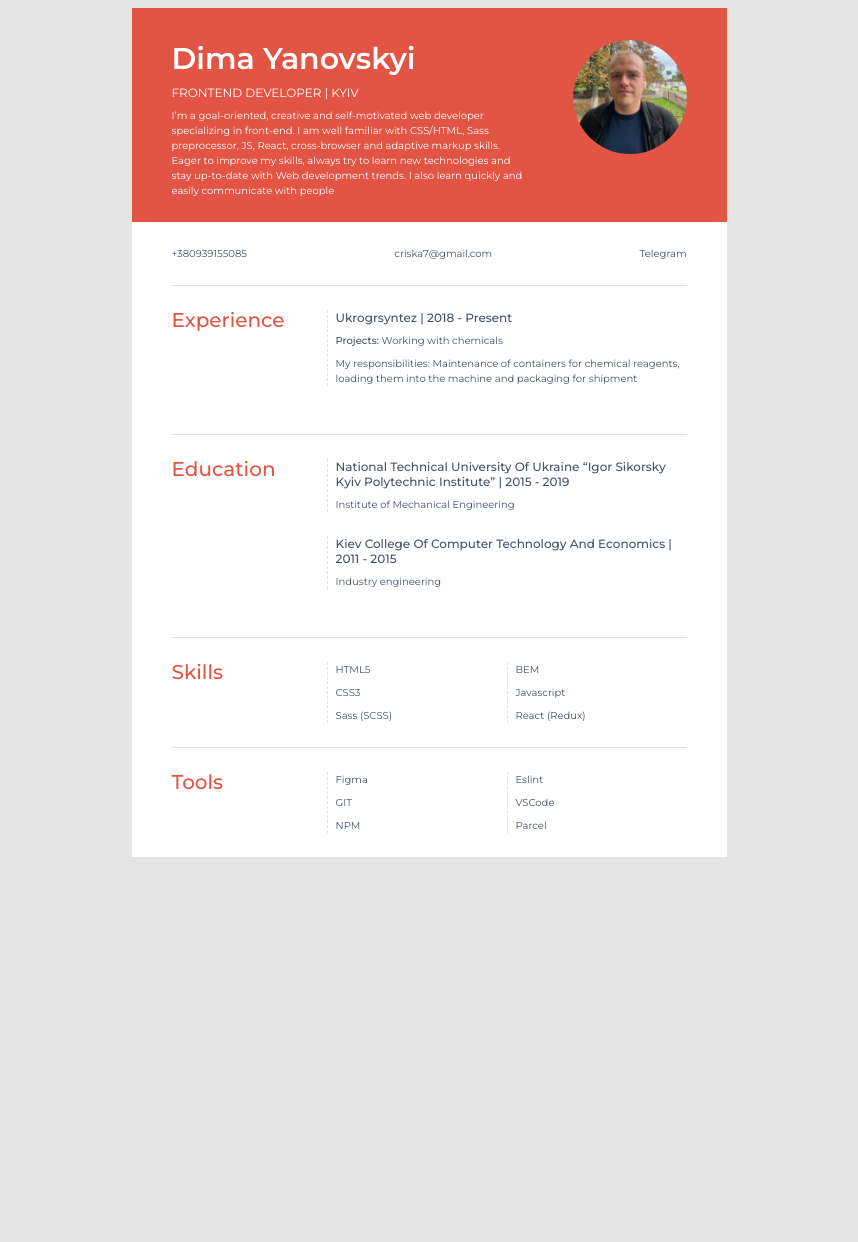
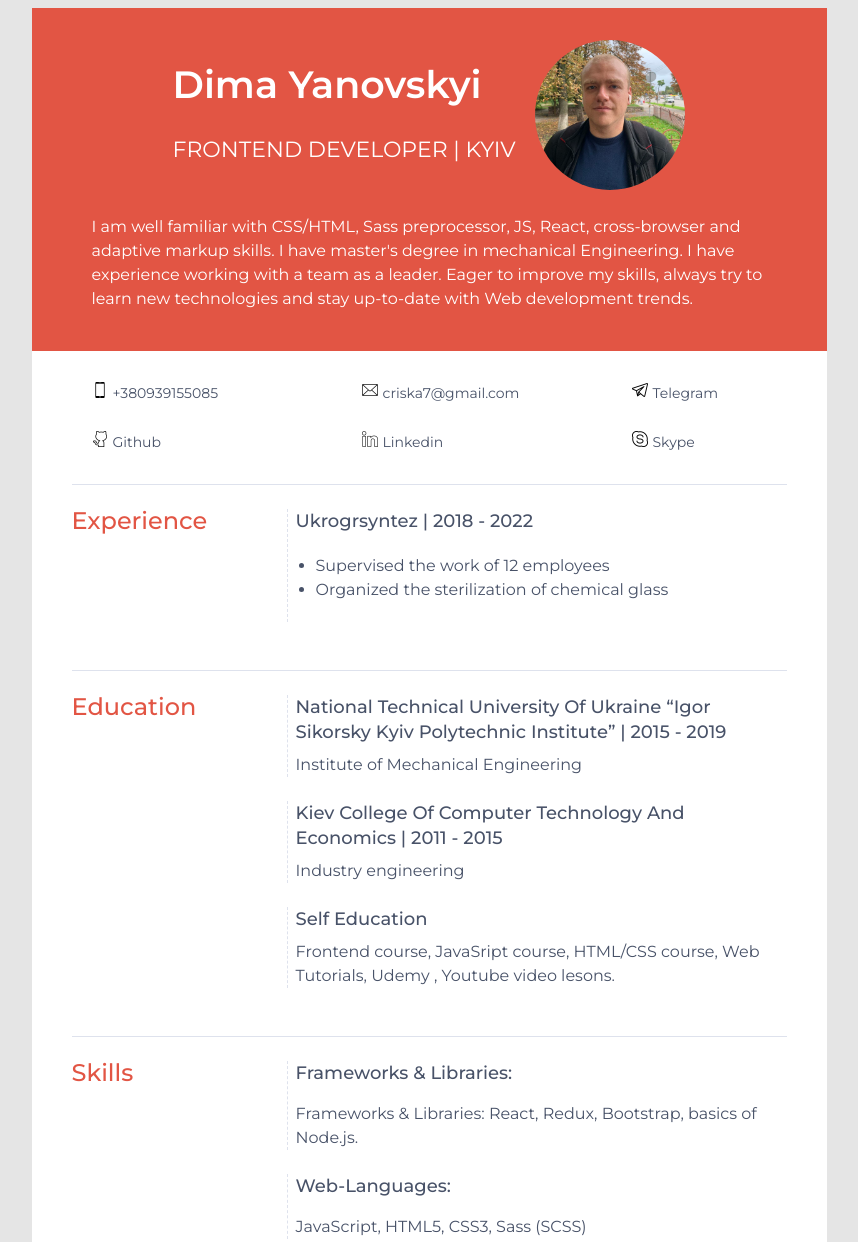
Before and after one commit to Defisto7/CV, a plain HTML site: page index.html in a window 1280 px wide. Shown: the top 1242 px of the page, without its empty margins (211-1069 px from the left). Before the commit the page ends 865 px from the top, so only its background shows below. Drawn offline with Linux system fonts and the light colour scheme.

Commit message:
Master
Redesigned

```diff
--- a/index.html
+++ b/index.html
@@ -14,36 +14,46 @@
  <div class="page">
     <header class="about">
         <div>
+            <div>
                 <h1 class="about__name">
                     Dima Yanovskyi
                 </h1>
                 <div class="about__role">
                     FRONTEND DEVELOPER | KYIV
                 </div>
+            </div>
+
+
+        </div>
+
+        <img class="about__photo" src="img/photo.jpg" alt="Dima Yanovskyi">
+
+        <div>
             <p class="about__text">
-            I’m a goal-oriented, creative and self-motivated web developer specializing in front-end. I am well familiar with CSS/HTML, Sass preprocessor, JS, React, cross-browser and adaptive markup skills. Eager to improve my skills, always try to learn new technologies and stay up-to-date with Web development trends. I also learn quickly and easily communicate with people
+                I am well familiar with CSS/HTML, Sass preprocessor, JS, React, cross-browser and adaptive markup skills. I have master's degree in mechanical Engineering. I have experience working with a team as a leader. Eager to improve my skills, always try to learn new technologies and stay up-to-date with Web development trends.
                 </p>
         </div>
-        <img class="about__photo" src="photo.jpg" alt="Dima Yanovskyi">
+
     </header>
+
    <main class="main">
     <section class="contacs">
-        <a class="contacs__link" href="tel:+380939155085">+380939155085</a>
-        <a class="contacs__link" href="mailto:criska7@gmail.com">criska7@gmail.com</a>
-        <a class="contacs__link" target="_blank" href="http://t.me/Defisto">Telegram</a>
+        <a class="contacs__link phone" href="tel:+380939155085"><img class="icons" src="img/icons/smartphone.png" alt><img>+380939155085</a>
+        <a class="contacs__link" href="mailto:criska7@gmail.com"><img class="icons" src="img/icons/email.png" alt><img>criska7@gmail.com</a>
+        <a class="contacs__link" target="_blank" href="http://t.me/Defisto"><img class="icons" src="img/icons/telegram.png" alt><img>Telegram</a>
+        <a class="contacs__link" target="_blank" href="https://github.com/Defisto7"><img class="icons" src="img/icons/github.png" alt><img>Github</a>
+        <a class="contacs__link" target="_blank" href="https://www.linkedin.com/in/%D0%B4%D0%B8%D0%BC%D0%B0-%D1%8F%D0%BD%D0%BE%D0%B2%D1%81%D0%BA%D0%B8%D0%B9-23670022a/"><img class="icons" src="img/icons/linkedin.png" alt><img>Linkedin</a>
+        <a class="contacs__link" target="_blank" href="https://join.skype.com/invite/BiztS3KVodNb"><img class="icons" src="img/icons/skype.png" alt><img>Skype</a>
     </section>
     <section class="info">
         <h2 class="info__title">Experience</h2>
         <div class="info__content">
             <article class="job">
-                <h3 class="job__title">Ukrogrsyntez | 2018 - Present</h3>
-            <p class="job__description">
-                <strong>Projects:</strong>
-                Working with chemicals
-            </p>
-            <p class="job__description">
-                My responsibilities: Maintenance of containers for chemical reagents, loading them into the machine and packaging for shipment
-            </p>
+                <h3 class="job__title">Ukrogrsyntez | 2018 - 2022</h3>
+            <ul class="job__description">
+                <li>Supervised the work of 12 employees</li>
+                <li>Organized the sterilization of chemical glass</li>
+            </ul>
 
 
             <article class="job"></article>
@@ -67,6 +77,14 @@
             </p>
             </article>
 
+            <article class="study">
+                <h3 class="study__title">Self Education</h3>
+            <p class="study__description">
+                Frontend course, JavaSript course, HTML/CSS course, Web Tutorials, Udemy , Youtube video lesons.
+
+            </p>
+            </article>
+
             <article class="job"></article>
         </div>
     </section>
@@ -74,16 +92,16 @@
         <h2 class="info__title">Skills</h2>
         <div class="info__content">
             <div class="skills">
-                <ul class="skills__list">
-                    <li class="skills__item">HTML5</li>
-                    <li class="skills__item">CSS3</li>
-                    <li class="skills__item">Sass (SCSS)</li>
-                </ul>
-                <ul class="skills__list">
-                    <li class="skills__item">BEM</li>
-                    <li class="skills__item">Javascript</li>
-                    <li class="skills__item">React (Redux)</li>
-                </ul>
+                <h3 class="skills__title">
+                    Frameworks & Libraries:
+                </h3>
+                <p>Frameworks & Libraries: React, Redux, Bootstrap, basics of Node.js.</p>
+            </div>
+            <div class="skills">
+                <h3 class="skills__title">
+                    Web-languages:
+                </h3>
+                <p>JavaScript, HTML5, CSS3, Sass (SCSS)</p>
             </div>
         </div>
     </section>
@@ -93,15 +111,23 @@
             <div class="tools">
                 <ul class="tools__list">
                     <li class="tools__item">Figma</li>
-                    <li class="tools__item">GIT</li>
+                    <li class="tools__item">Git & GitHub</li>
                     <li class="tools__item">NPM</li>
+                    <li class="tools__item">Chrome Development Tools</li>
                 </ul>
                 <ul class="tools__list">
-                    <li class="tools__item">Eslint</li>
+                    <li class="tools__item">Photoshop</li>
                     <li class="tools__item">VSCode</li>
-                    <li class="tools__item">Parcel</li>
+                    <li class="tools__item">WebStorm</li>
                 </ul>
             </div>
+
+        </div>
+    </section>
+    <section class="info">
+        <h2 class="info__title">Project</h2>
+        <div class="info__content">
+
         </div>
     </section>
    </main>
--- a/style.css
+++ b/style.css
@@ -2,7 +2,7 @@ body {
   font-family: 'Montserrat', sans-serif;
   font-style: normal;
   font-weight: normal;
-  font-size: 10px;
+  font-size: 16px;
   line-height: 150%;
   color: #485268;
   background-color: #E5E5E5;
@@ -13,38 +13,41 @@ strong {
 /* #region about */
 .about {
   display: flex;
+  justify-content: center;;
+  flex-wrap: wrap;
   padding-top: 32px;
-  padding-left: 40px;
-  padding-right: 40px;
+  padding-left: 60px;
+  padding-right: 60px;
   padding-bottom: 24px;
   background-color: #E25544;
   color: white;
 }
 .about__photo {
-  width: 114px;
-  height: 114px;
+  width: 150px;
+  height: 150px;
   border-radius: 50%;
-  margin-left: 50px;
+  margin-left: 20px;
   object-fit: cover;
 }
 .about__name {
-  margin: 0 0 8px 0;
+  margin: 15px 0 20px 0;
   font-weight: 600;
-  font-size: 30px;
-  line-height: 37px;
+  font-size: 38px;
+  line-height: 60px;
 }
 .about__role {
   margin: 0 0 8px 0;
-  font-size: 12px;
-  line-height: 15px;
+  font-size: 22px;
+  line-height: 30px;
 }
 .about__text {
-  margin: 0;
+  margin-top: 25px;
+  width: 100%;
 }
 /* #endregion */
 
 .page {
-   width: 595px;
+   width: 795px;
    margin: 0 auto;
 }
 
@@ -54,14 +57,27 @@ strong {
 }
 /* #region contacs */
 .contacs{
-  display: flex;
+  display: grid;
+  grid-template-columns: 1fr 1fr 0.5fr;
+  grid-row-gap: 25px;
+  font-size: 14px;
   justify-content: space-between;
-  padding: 24px 0;
+  padding: 30px 20px;
 }
+
 .contacs__link{
   color: #485268;
   text-decoration: none;
+  position: relative;
 }
+
+.icons{
+  padding-right: 5px;
+  width: 16px;
+  height: 16px;
+}
+
+
 /* #endregion */
 
 /* #region info */
@@ -75,13 +91,13 @@ strong {
 .info__title {
   margin: 0;
   font-weight: 500;
-  font-size: 20px;
+  font-size: 24px;
   line-height: 100%;
   color: #E25544;
 }
 
 .info__content {
-  width: 360px;
+  width: 500px;
 }
 /* #endregion */
 
@@ -97,14 +113,15 @@ strong {
 .job__title {
   margin: 0;
   font-weight: 500;
-  font-size: 12px;
-  line-height: 15px;
+  font-size: 18px;
+  line-height: 25px;
   text-transform: capitalize;
 }
 .job__description {
   margin: 0;
-  margin-top: 8px;
+  padding: 20px;
 }
+
 /* #endregion */
 
 /* #region study */
@@ -119,8 +136,8 @@ strong {
 .study__title {
   margin: 0;
   font-weight: 500;
-  font-size: 12px;
-  line-height: 15px;
+  font-size: 18px;
+  line-height: 25px;
   text-transform: capitalize;
 }
 .study__description {
@@ -130,8 +147,22 @@ strong {
 /* #endregion */
 
 /* #region skills */
+
 .skills {
-  display: flex;
+  border-left: 1px dashed #DEE2ED;
+  padding-left: 8px;
+  margin-top: 24px;
+}
+.skills:first-child {
+  margin-top: 0;
+}
+
+.skills__title{
+  margin: 0;
+  font-weight: 500;
+  font-size: 18px;
+  line-height: 25px;
+  text-transform: capitalize;
 }
 .skills__list {
   box-sizing: border-box;
```
Also changed, not shown: img/icons/email.png (added), img/icons/github.png (added), img/icons/linkedin.png (added), img/icons/skype.png (added), img/icons/smartphone.png (added), img/icons/telegram.png (added), img/photo.jpg (renamed from photo.jpg), photo.png (deleted). Lines whose indentation alone changed are shown as unchanged.
